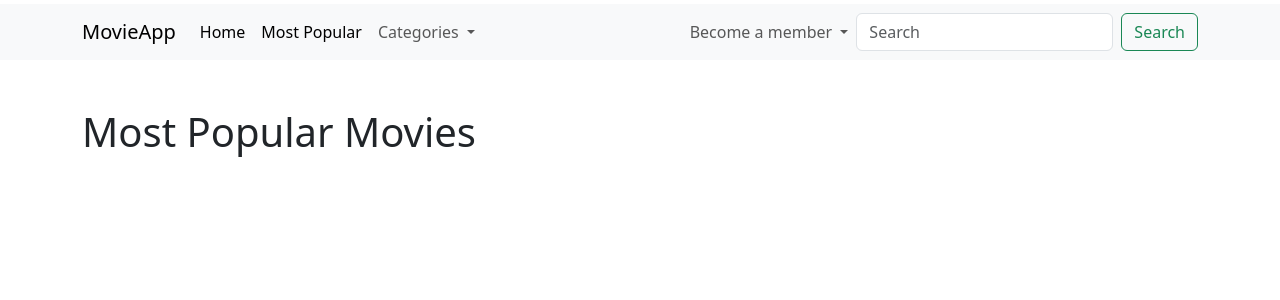
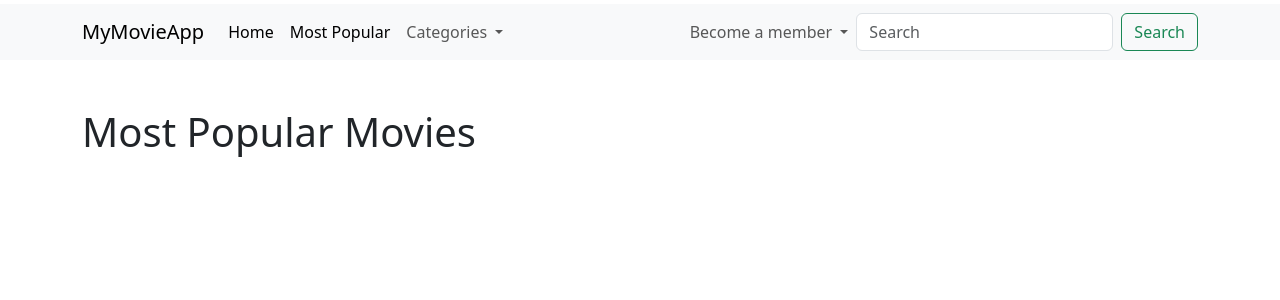
Before and after one commit to Vip247-cloud/MovieApp, a Django app: page /most-popular-movies/ in a window 1280 px wide. Shown: the top 300 px of the page. Run offline with Django 5.2, Linux system fonts and the light colour scheme; data that the repository does not hold is empty; some libraries are stand-ins or nearby versions.

Commit message:
MyMovieApp

```diff
--- a/templates/navbar.html
+++ b/templates/navbar.html
@@ -1,6 +1,6 @@
 <nav class="navbar navbar-expand-lg bg-body-tertiary mt-1">
     <div class="container">
-      <a class="navbar-brand" href="{%url 'movie_app:homepage' %}">MovieApp</a>
+      <a class="navbar-brand" href="{%url 'movie_app:homepage' %}">MyMovieApp</a>
       <button class="navbar-toggler" type="button" data-bs-toggle="collapse" data-bs-target="#navbarSupportedContent" aria-controls="navbarSupportedContent" aria-expanded="false" aria-label="Toggle navigation">
         <span class="navbar-toggler-icon"></span>
       </button>
```
Also changed, not shown: 1 other file.
